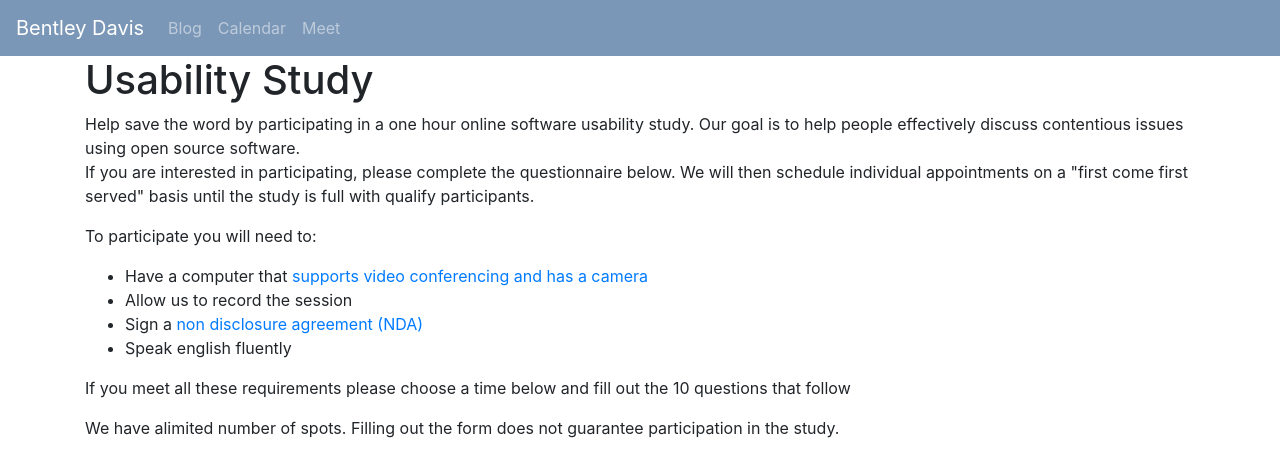
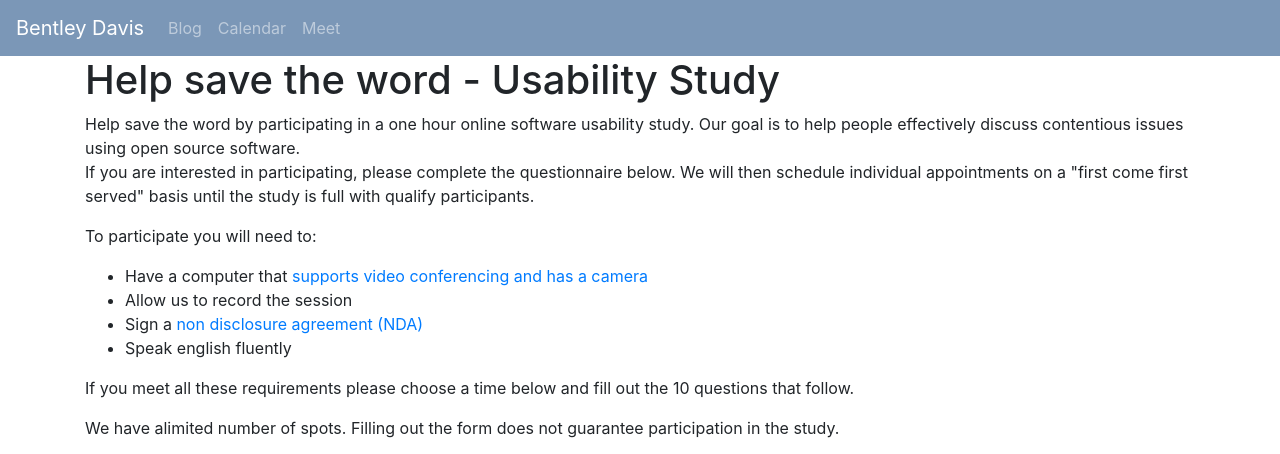
Before and after one commit to BentleyDavis/bentleydavis.github.io, a Jekyll site: the page built from meet/index.html, in a window 1280 px wide. Shown: the top 454 px of the page. Built offline with Jekyll 4.4.1, drawn with Linux system fonts in a browser that asks for light colours; nearby versions of some CDN libraries.

Commit message:
punctuation

```diff
--- a/meet/index.html
+++ b/meet/index.html
@@ -1,6 +1,6 @@
 ---
 layout: page
-title: Usability Study
+title: Help save the word - Usability Study
 ---
 
 Help save the word by participating in a one hour online software usability study. Our goal is to help people
@@ -29,7 +29,7 @@
     </li>
     <li>Speak english fluently</li>
 </ul>
-<p>If you meet all these requirements please choose a time below and fill out the 10 questions that follow</p>
+<p>If you meet all these requirements please choose a time below and fill out the 10 questions that follow.</p>
 <p>We have alimited number of spots. Filling out the form does not guarantee participation in the study.</p>
 <iframe style="border-width: 0;/* height: 100%; */" src="https://calendly.com/bentleydavis/meeting" width="100%" height="800"
     frameborder="0" scrolling="no"></iframe>
```
